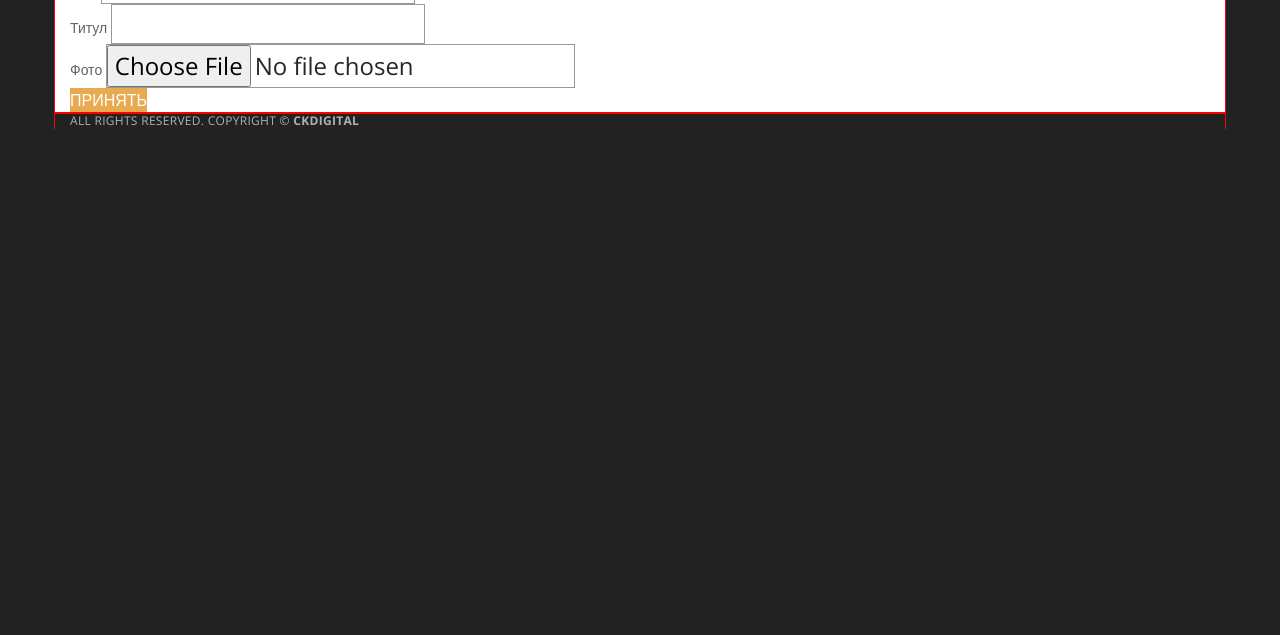
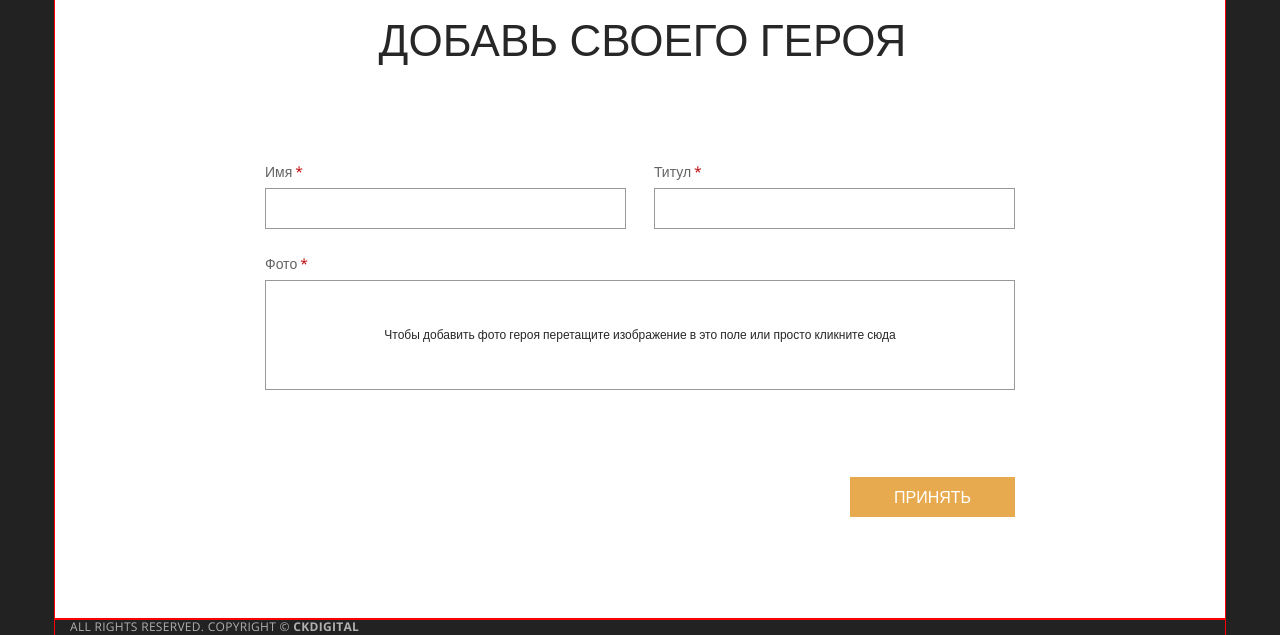
Before and after one commit to kripton-it/test-1-hero, a plain HTML site: page index.html in a window 1280 px wide. Shown: the part 788-1423 px from the top of the page. Before the commit the page ends 917 px from the top, so only its background shows below. Drawn offline with nearby package versions, Linux system fonts and the light colour scheme.

Commit message:
Оформил форму

```diff
--- a/css/style.css
+++ b/css/style.css
@@ -153,13 +153,17 @@ img {
 }
 
 .add {
+  padding-top: 100px;
+  padding-bottom: 102px;
   background-color: #ffffff;
   color: #272727;
 }
 
 .add h2 {
   margin: 0;
+  margin-bottom: 96px;
   padding: 0;
+  padding-left: 5px;
   font-weight: 300;
   font-size: 44px;
   line-height: 50px;
@@ -172,25 +176,94 @@ img {
   font-weight: 400;
 }
 
-.form__input {
+.form {
+  display: flex;
+  flex-wrap: wrap;
+  justify-content: space-between;
+}
+
+.add__form {
+  width: 750px;
+  margin-left: auto;
+  margin-right: auto;
+}
+
+.form__name,
+.form__title,
+.form__photo {
   margin: 0;
   padding: 0;
 }
 
-.form__input label {
+.form label {
   color: #636363;
+  display: block;
+  margin-bottom: 4px;
 }
 
-.form__input input {
+.form label::after {
+  content: "*";
+  margin-left: 3px;
+  color: #bb0100;
+}
+
+.form__name,
+.form__title {
+  width: 48.15%;
+  margin-bottom: 23px;
+}
+
+.form__name input,
+.form__title input {
+  width: 100%;
+  box-sizing: border-box;
   background-color: transparent;
   border: 1px solid rgba(0, 0, 0, 0.4);
-  font-size: 24px;
-  line-height: 36px;
+  font-size: 20px;
+  line-height: 28px;
+  padding-top: 5px;
+  padding-bottom: 6px;
+  padding-left: 10px;
+}
+
+.form__photo {
+  position: relative;
+  width: 100%;
+  margin-bottom: 87px;
+}
+
+.form__photo input {
+  position: absolute;
+  left: 0;
+  top: 28px;
+}
+
+.form__photo.drag-and-drop input {
+  display: none;
+}
+
+.form__photo-draganddrop {
+  display: block;
+  cursor: pointer;
+  color: #272727;
+  padding-top: 42px;
+  padding-bottom: 42px;
+  text-align: center;
+  font-size: 12px;
+  line-height: 24px;
+  font-weight: 300;
+  box-sizing: border-box;
+  border: 1px solid rgba(0, 0, 0, 0.4);
+  background-color: transparent;
 }
 
 .form__button {
+  width: 165px;
   margin: 0;
+  margin-left: auto;
   padding: 0;
+  padding-top: 8px;
+  padding-bottom: 8px;
   text-transform: uppercase;
   border: none;
   background-color: #e8aa4e;
--- a/index.html
+++ b/index.html
@@ -64,17 +64,20 @@
     <section class="add container">
       <h2>Добавь своего <span class="add__hero">героя</span></h2>
       <form class="add__form form" action="#" method="post">
-        <p class="form__input">
+        <p class="form__name">
           <label class="required-label" for="name">Имя</label>
           <input type="text" name="name" id="name" required>
         </p>
-        <p class="form__input">
+        <p class="form__title">
           <label class="required-label" for="title">Титул</label>
           <input type="text" name="title" id="title" required>
         </p>
-        <p class="form__input">
+        <p class="form__photo drag-and-drop">
           <label class="required-label" for="photo">Фото</label>
           <input type="file" name="photo" id="photo" required>
+          <span class="form__photo-draganddrop">
+            Чтобы добавить фото героя перетащите изображение в это поле или просто кликните сюда
+          </span>
         </p>
         <button class="form__button" type="submit">Принять</button>
       </form>
```
